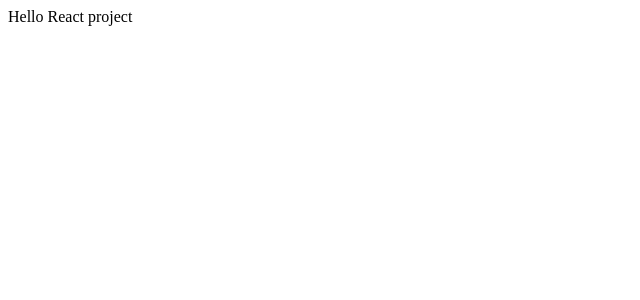
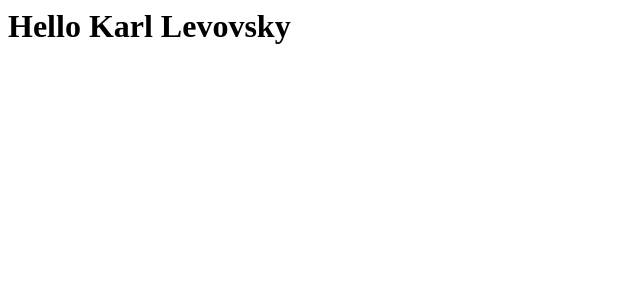
Before and after one commit to DaniilRoman/Gallery, a React app: page / in a window 1280 px wide. Shown: the top 300 px of the page, without its empty margins (0-640 px from the left). Built offline with nearby package versions, Linux system fonts and the light colour scheme.

Commit message:
test: Hello user

```diff
--- /dev/null
+++ b/src/client/app/index.js
@@ -0,0 +1,67 @@
+import React from 'react';
+import {render} from 'react-dom';
+
+// class App extends React.Component {
+// //   render () {
+// //     return <p> Hello React project</p>;
+// //   }
+// // }
+
+//   getInitialState: function () {
+
+//     // This is called before our render function. The object that is
+//     // returned is assigned to this.state, so we can use it later.
+
+//     return { elapsed: 0 };
+//   },
+
+//   componentDidMount: function () {
+
+//     // componentDidMount is called by react when the component
+//     // has been rendered on the page. We can set the interval here:
+
+//     this.timer = setInterval(this.tick, 50);
+//   },
+
+//   componentWillUnmount: function () {
+
+//     // This method is called immediately before the component is removed
+//     // from the page and destroyed. We can clear the interval here:
+
+//     clearInterval(this.timer);
+//   },
+
+//   tick: function () {
+
+//     // This function is called every 50 ms. It updates the
+//     // elapsed counter. Calling setState causes the component to be re-rendered
+
+//     this.setState({ elapsed: new Date() - this.props.start });
+//   },
+
+//   render: function () {
+
+//     var elapsed = Math.round(this.state.elapsed / 100);
+
+//     // This will give a number with one digit after the decimal dot (xx.x):
+//     var seconds = (elapsed / 10).toFixed(1);
+
+//     // Although we return an entire <p> element, react will smartly update
+//     // only the changed parts, which contain the seconds variable.
+
+//     return <p>This example was started <b>{seconds} seconds</b> ago.</p>;
+//   }
+
+function getUser(user) {
+  return 'Hello '+user.firstName+' '+user.lastName;
+};
+
+let User =  {firstName:'Karl',lastName:'Levovsky'};
+
+let element =
+<h1>
+  {getUser(User)}
+</h1>
+;
+
+render(element, document.getElementById('app'));
--- a/src/client/app/index.jsx
+++ /dev/null
@@ -1,10 +0,0 @@
-import React from 'react';
-import {render} from 'react-dom';
-
-class App extends React.Component {
-  render () {
-    return <p> Hello React project</p>;
-  }
-}
-// "dev": "webpack-dev-server --inline --progress --host 0.0.0.0 --port 8080",
-render(<App/>, document.getElementById('app'));
--- a/webpack.config.js
+++ b/webpack.config.js
@@ -5,7 +5,7 @@ var APP_DIR = path.resolve(__dirname, 'src/client/app');
 var CLIENT_DIR = path.resolve(__dirname,'src/clinet');
 
 module.exports = {
-  entry: "./src/client/app/index.jsx",
+  entry: "./src/client/app/index.js",
   output: {
     path: BUNDLE_DIR,
     filename: "bundle.js",
```
Also changed, not shown: 1 other file (tests, documents, lock files or other folders).
